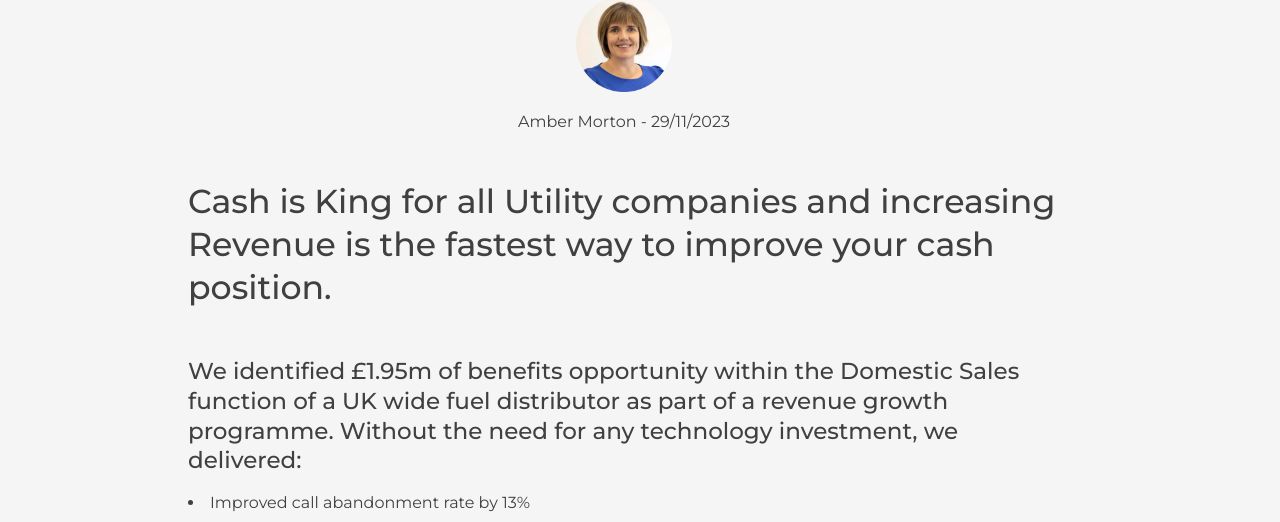
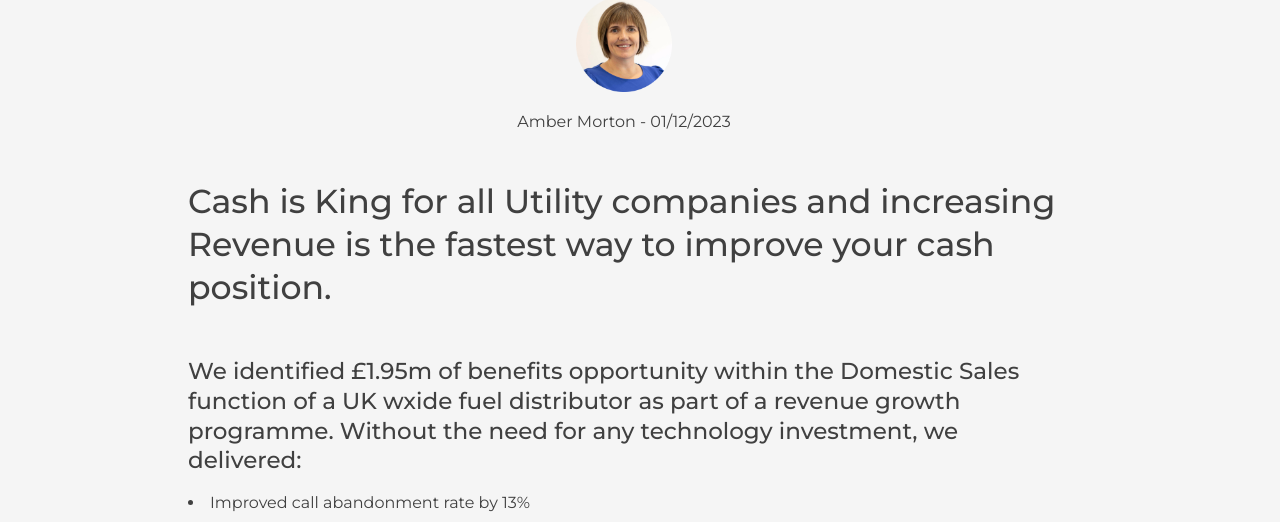
Before and after one commit to luke-meadows/clyde-ventures-2.0, a Next.js app: page /insights/domestic-sales in a window 1280 px wide. Shown: the part 556-1078 px from the top of the page. Built offline with nearby package versions, Linux system fonts and the light colour scheme.

Commit message:
insights 9

```diff
--- a/components/insights/InsightGrid.js
+++ b/components/insights/InsightGrid.js
@@ -19,7 +19,7 @@ export default function InsightGrid() {
           insightId="2"
           thumbnail={DomesticImage}
           heading="£1.95M in domestic sales benefits without the need for technology investment"
-          date="29/11/2023"
+          date="01/12/2023"
           author="Amber Morton"
           url="insights/domestic-sales"
           tags={['Revenue Generation', 'Customer Experience']}
--- a/pages/insights/domestic-sales.js
+++ b/pages/insights/domestic-sales.js
@@ -19,7 +19,7 @@ export default function InsightPage() {
           <div className="avatar-container">
             <Image src={AmberAvatar} layout="fill" objectFit="cover" />
           </div>
-          <p>Amber Morton - 29/11/2023</p>
+          <p>Amber Morton - 01/12/2023</p>
         </div>
         <br />
         <h2>
@@ -29,7 +29,7 @@ export default function InsightPage() {
         <br />
         <h4>
           We identified £1.95m of benefits opportunity within the Domestic Sales
-          function of a UK wide fuel distributor as part of a revenue growth
+          function of a UK wxide fuel distributor as part of a revenue growth
           programme. Without the need for any technology investment, we
           delivered:
         </h4>
```
